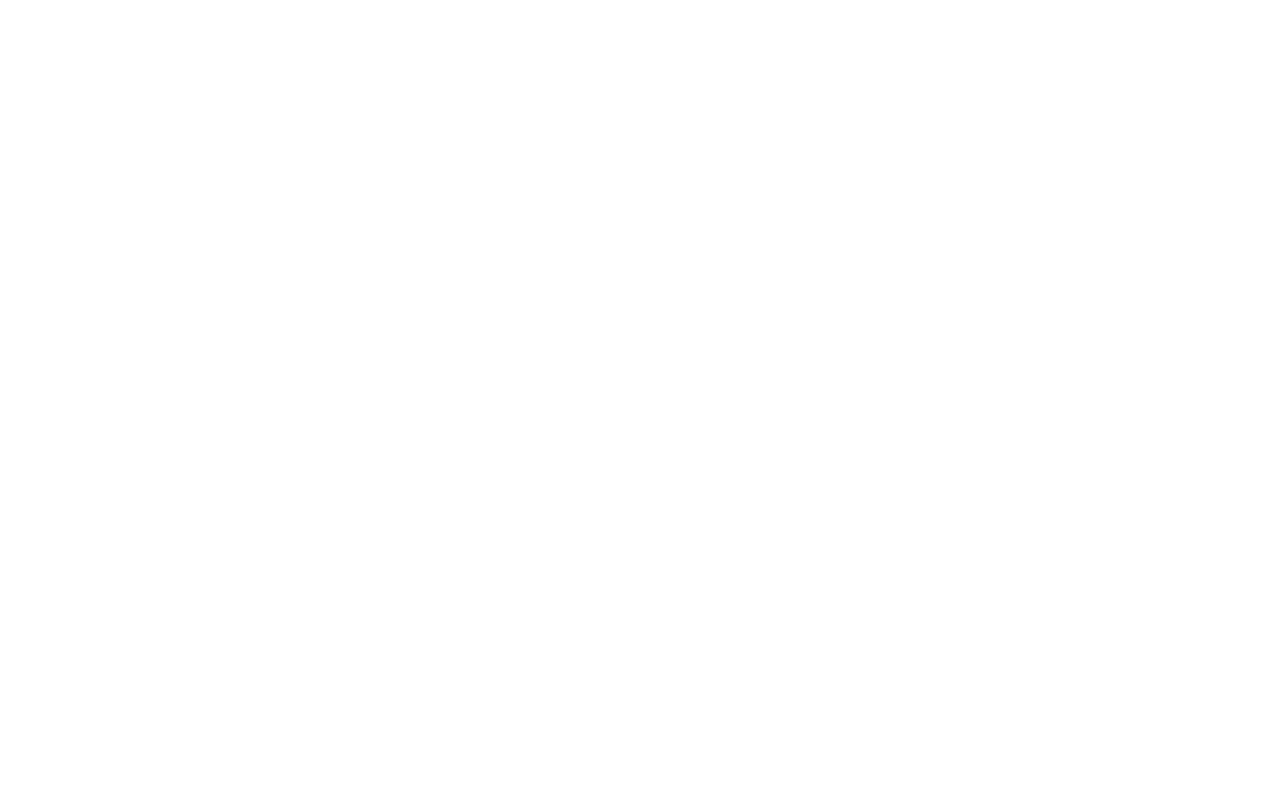
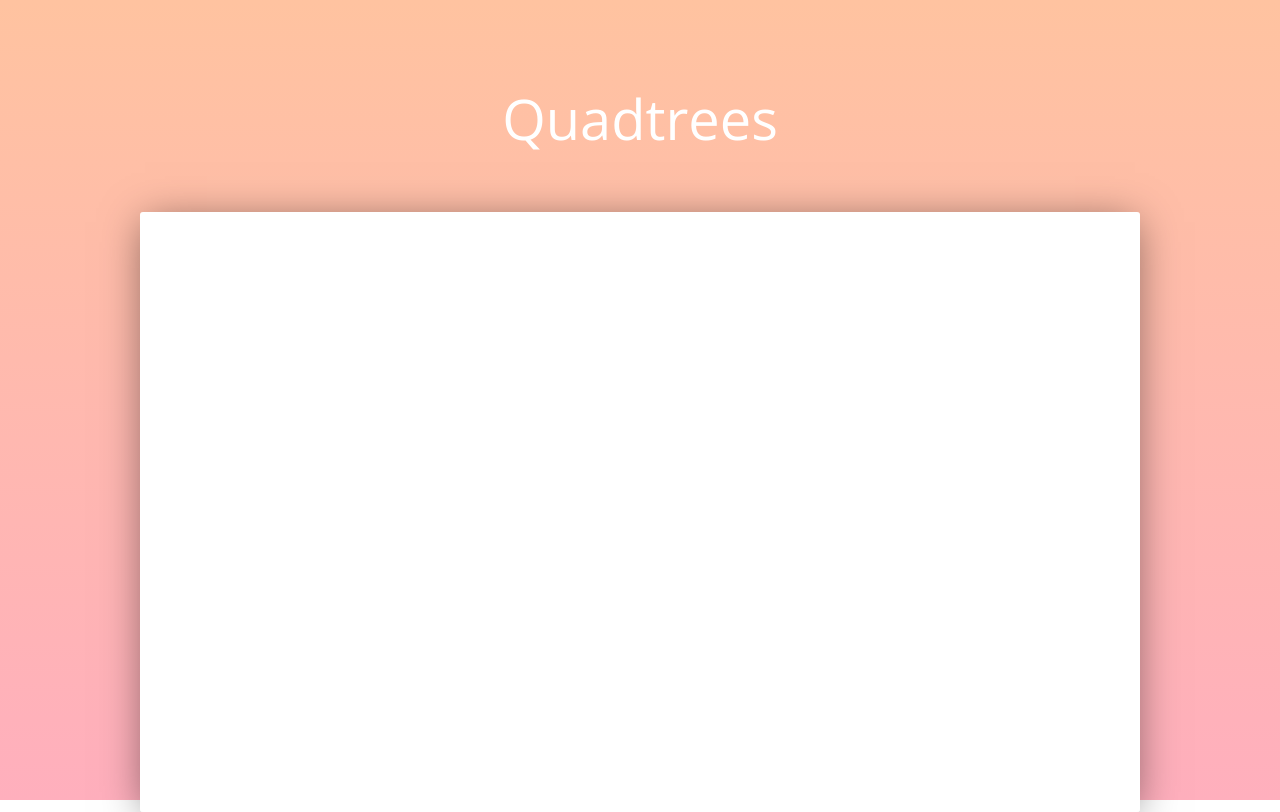
Before and after one commit to jolaleye/quadtrees, a website built with webpack: page src/index.html in a window 1280 px wide. Built offline with nearby package versions, Linux system fonts and the light colour scheme.

Commit message:
Set up project styling

```diff
--- a/src/index.html
+++ b/src/index.html
@@ -3,9 +3,16 @@
 <head>
   <meta charset="UTF-8">
   <meta name="viewport" content="width=device-width, initial-scale=1.0">
-  <title>Title</title>
+  <title>Quadtrees</title>
+
+  <link href="https://fonts.googleapis.com/css?family=Open+Sans:300,400" rel="stylesheet">
 </head>
 <body>
-
+  <div class="wrapper">
+    <div class="container">
+      <h1>Quadtrees</h1>
+      <canvas width="1000" height="600"></canvas>
+    </div>
+  </div>
 </body>
 </html>
--- a/src/js/index.js
+++ b/src/js/index.js
@@ -0,0 +1,7 @@
+import '../style/main.scss';
+
+const canvas = document.querySelector('canvas');
+const c = canvas.getContext('2d');
+
+c.fillStyle = 'white';
+c.fillRect(0, 0, canvas.width, canvas.height);
--- /dev/null
+++ b/src/style/main.scss
@@ -0,0 +1,34 @@
+* {
+  margin: 0;
+  padding: 0;
+}
+
+.wrapper {
+  width: 100vw;
+  height: 100vh;
+  display: flex;
+  background: #FFAFBD;
+  background: -webkit-linear-gradient(to bottom, #ffc3a0, #FFAFBD);
+  background: linear-gradient(to bottom, #ffc3a0, #FFAFBD);
+}
+
+.container {
+  margin: auto;
+  margin-top: 5em;
+  display: flex;
+  flex-flow: column nowrap;
+  align-items: center;
+}
+
+h1 {
+  font-family: 'Open Sans', sans-serif;
+  font-size: 3.5em;
+  font-weight: 300;
+  color: white;
+  margin-bottom: 1em;
+}
+
+canvas {
+  border-radius: 3px;
+  box-shadow: 0 5px 40px -5px rgba(0, 0, 0, 0.5);
+}
```
